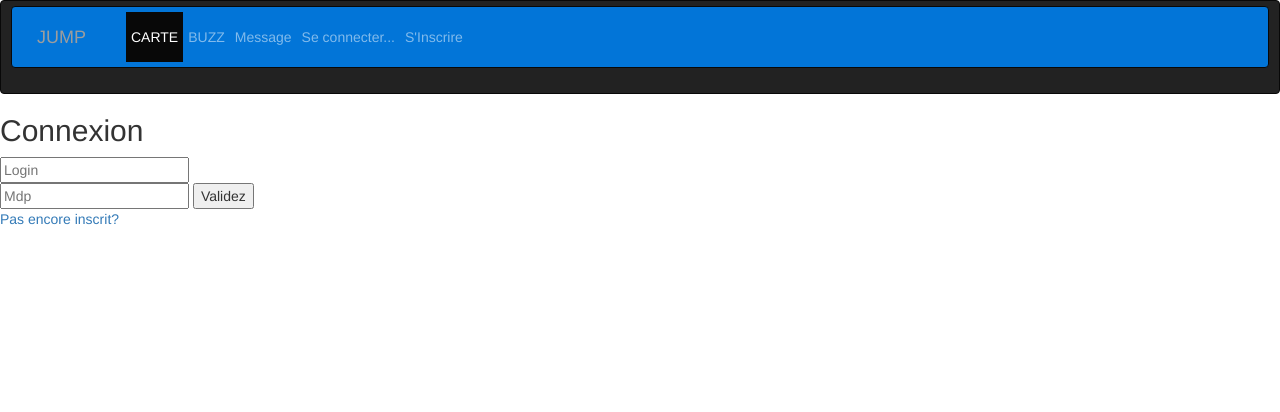
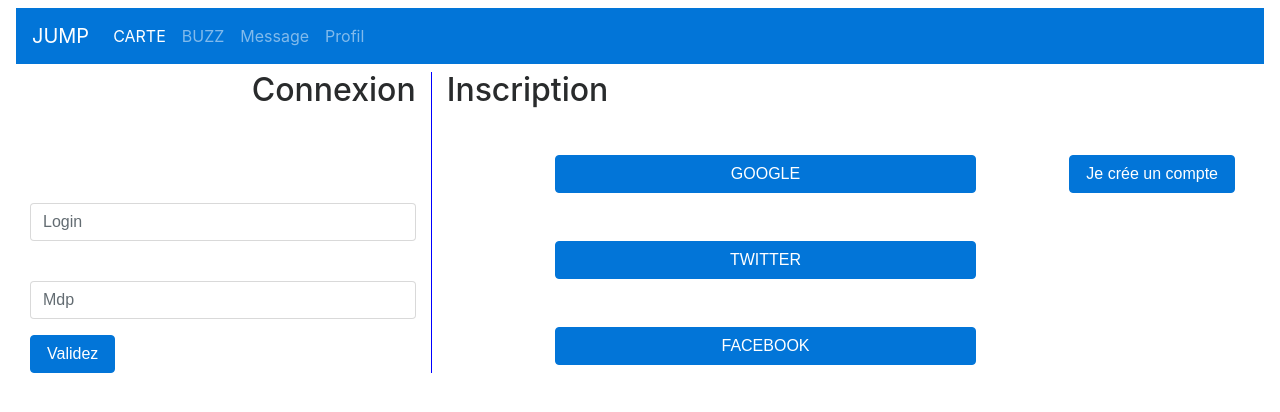
Before and after one commit to apdil/MeetUp, a PHP site: page /View/connexion.php in a window 1280 px wide. Shown: the top 412 px of the page. Run offline with PHP 8.4, Linux system fonts and the light colour scheme.

Commit message:
page connexion terminat

```diff
--- a/Partial/header.php
+++ b/Partial/header.php
@@ -6,12 +6,12 @@
       <button class="navbar-toggler navbar-toggler-right" type="button" data-toggle="collapse" data-target="#navbarSupportedContent" aria-controls="navbarSupportedContent" aria-expanded="false" aria-label="Toggle navigation">
         <span class="navbar-toggler-icon"></span>
       </button>
-      <a class="navbar-brand" href="#">JUMP</a>
+      <a class="navbar-brand" href="../View/index.php">JUMP</a>
 
       <div class="collapse navbar-collapse" id="navbarSupportedContent">
         <ul class="navbar-nav mr-auto">
           <li class="nav-item active">
-            <a class="nav-link" href="#">CARTE <span class="sr-only">(current)</span></a>
+            <a class="nav-link" href="#">CARTE</a>
           </li>
           <li class="nav-item">
             <a class="nav-link" href="#">BUZZ</a>
@@ -24,8 +24,7 @@
           <li class='nav-item'><a class='nav-link' href='../Controller/deconectProcess.php'>Se Deconnecter</a></li>
         </ul>
       <?php } else {?>
-          <li class='nav-item'><a class='nav-link' href='connexion.php'>Se connecter...</a></li>
-          <li class='nav-item'><a class='nav-link' href='inscription.php'>S'Inscrire</a></li>
+          <li class='nav-item'><a class='nav-link' href='connexion.php'>Profil</a></li>
         </ul>
       <?php } ?>
       </div>
--- a/View/connexion.php
+++ b/View/connexion.php
@@ -6,18 +6,38 @@
     <meta name="viewport" content="width=device-width, initial-scale=1.0">
     <meta http-equiv="X-UA-Compatible" content="ie=edge">
     <link rel="stylesheet" href="https://maxcdn.bootstrapcdn.com/bootstrap/4.0.0-alpha.6/css/bootstrap.min.css" integrity="sha384-rwoIResjU2yc3z8GV/NPeZWAv56rSmLldC3R/AZzGRnGxQQKnKkoFVhFQhNUwEyJ" crossorigin="anonymous">
-    <link rel="stylesheet" href="https://maxcdn.bootstrapcdn.com/bootstrap/3.3.7/css/bootstrap.min.css" integrity="sha384-BVYiiSIFeK1dGmJRAkycuHAHRg32OmUcww7on3RYdg4Va+PmSTsz/K68vbdEjh4u" crossorigin="anonymous">
+    <link rel="stylesheet" href='../style.css'>
     <title>connexion</title>
 </head>
 <body>
     <?php include_once '../Partial/header.php' ?>
-    <h2>Connexion</h2>
-    <form action='../Controller/connexionProcess.php' method='POST'>
-        <input type='text' name='login' id='login' placeholder='Login'>
-        <br/>
-        <input type='password' name='mdp' id='mdp' placeholder='Mdp'>
-        <input type='submit' value='Validez'>
-    </form>
-    <a href='../View/inscription.php'>Pas encore inscrit?</a>
+    <main class='container-fluid d-md-flex'>
+        <section class='container col-md-4 borderRight'>
+            <h2 class='d-flex justify-content-md-end justify-content-sm-center mb-6'>Connexion</h2>
+            <form action='../Controller/connexionProcess.php' method='POST'>
+                <div class="form-group">
+                    <input type='text' class="form-control width-input" name='login' id='login' placeholder='Login'>
+                </div>
+                <br/>
+                <div class="form-group">
+                    <input type='password' class="form-control width-input" name='mdp' id='mdp' placeholder='Mdp'>
+                </div>
+                <input type='submit' class="btn btn-primary" value='Validez'>
+            </form>
+        </section>
+        <section class='container col-md-8'>
+            <h2 class='d-flex justify-content-md-start justify-content-sm-center mb-5'>Inscription</h2>
+            <div class='container d-flex'>
+                <div class='container col-md-7 d-flex flex-column justify-content-around'>
+                    <input type='submit' class="btn btn-primary mb-5" value='GOOGLE'>
+                    <input type='submit' class="btn btn-primary mb-5" value='TWITTER'>
+                    <input type='submit' class="btn btn-primary" value='FACEBOOK'>
+                </div>
+                <a href='../View/inscription.php'>
+                    <input type='submit' class="btn btn-primary" value='Je crée un compte'>
+                </a>
+            </div>
+        </section>
+    </main>
 </body>
 </html>
--- a/style.css
+++ b/style.css
@@ -1,11 +1,11 @@
 
-[class*="col-"], footer {
+/*[class*="col-"], footer {
   background-color: lightgreen;
   border: 2px solid black;
   border-radius: 6px;
   line-height: 40px;
   text-align: center;
-}
+}*/
 
 
 .padding0{
@@ -34,3 +34,17 @@
 .txt-align-center{
   text-align: center;
 }
+
+.mb-6{
+  margin-bottom: 6rem !important;
+}
+
+.borderRight{
+  border-right: 1px solid blue;
+}
+
+#connexion{
+  background-image: url(img/dream.jpg);
+  background-size: 100% 100%;
+  height:100vh;
+}
```
Also changed, not shown: 1 other file.
